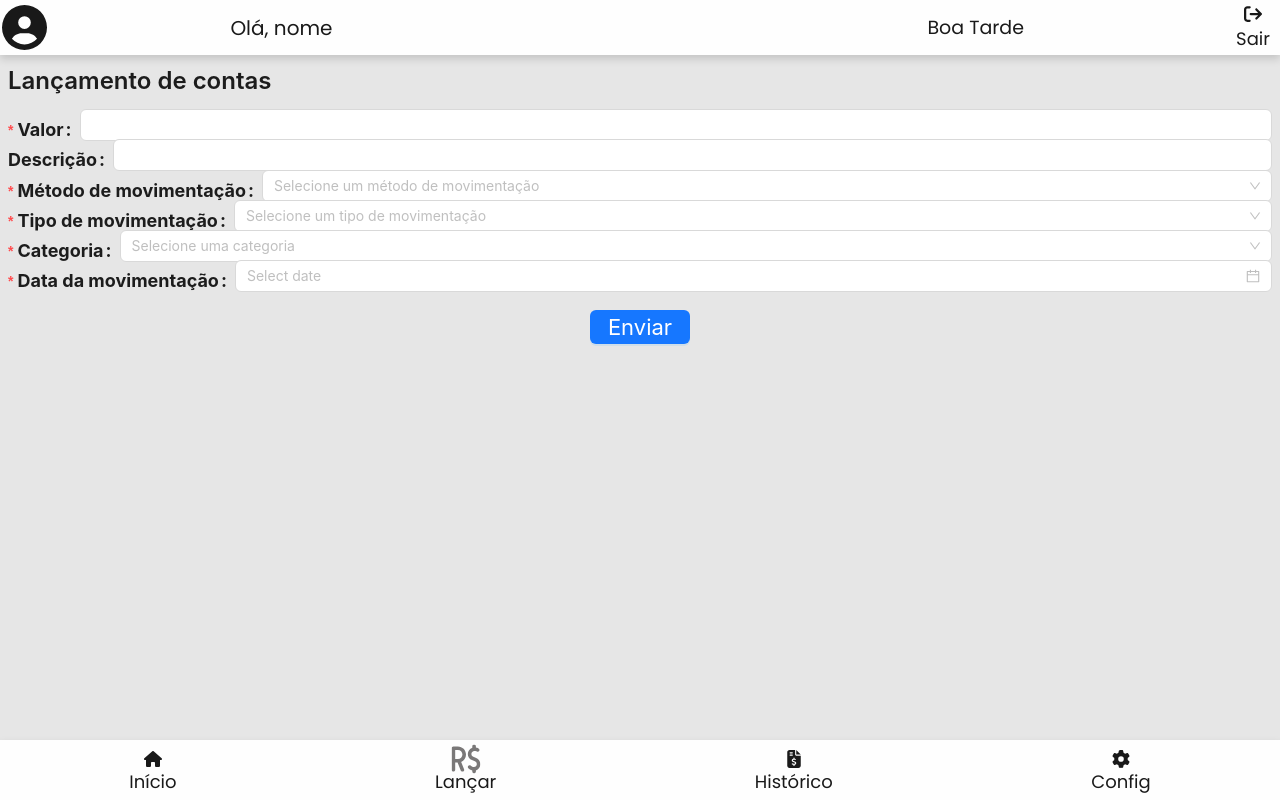
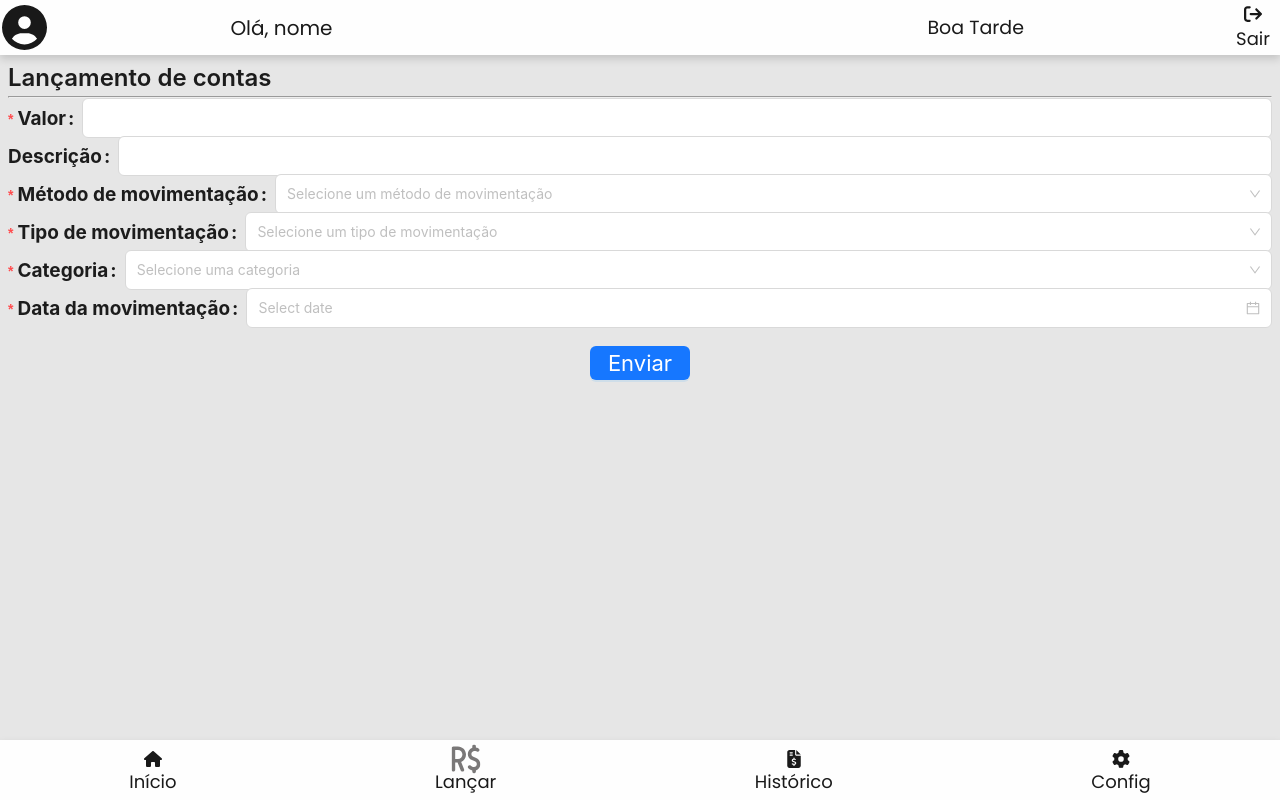
Before and after one commit to Nexusf1re/AbreusFinancial-FrontEnd, a React (Create React App) app: page /form in a window 1280 px wide. Built offline with nearby package versions, Linux system fonts and the light colour scheme.

Commit message:
form changes

```diff
--- a/package.json
+++ b/package.json
@@ -15,6 +15,7 @@
     "react-icons": "^5.3.0",
     "react-router-dom": "^6.27.0",
     "react-scripts": "5.0.1",
+    "styled-components": "^6.1.13",
     "web-vitals": "^2.1.4"
   },
   "scripts": {
--- a/src/pages/Form/Form.jsx
+++ b/src/pages/Form/Form.jsx
@@ -31,16 +31,20 @@ const FormComponent = () => {
       <TopBar />
       <Form onFinish={handleSubmit} className={styles.form}>
         <Title level={3}>Lançamento de contas</Title>
-
+        <hr style={{ marginBottom: '15px', marginTop: '-10px' }}></hr>
+        <div className={styles.formGroup}>
         <Form.Item
+         style={{marginTop: '-15px'}}
           className={styles.formInput}
           label="Valor"
           name="value"
           rules={[{ required: true, message: 'Por favor insira um valor!' }]}>
+
           <Input
             type="number"
             value={formData.value}
             onChange={(e) => handleChange('value', e.target.value)}
+            style={{ fontSize: '20px', padding: '0 12px', height: '40px' }}
           />
         </Form.Item>
 
@@ -52,6 +56,7 @@ const FormComponent = () => {
           <Input
             value={formData.description}
             onChange={(e) => handleChange('description', e.target.value)}
+            style={{ fontSize: '20px', padding: '0 12px', height: '40px' }}
           />
         </Form.Item>
 
@@ -62,6 +67,7 @@ const FormComponent = () => {
           rules={[{ required: true, message: 'Por favor selecione um método!' }]}>
           <Select
             value={formData.payment}
+            style={{height: '40px' }}
             onChange={(value) => handleChange('payment', value)}
             placeholder="Selecione um método de movimentação">
             <Option value="cash">Dinheiro</Option>
@@ -80,6 +86,7 @@ const FormComponent = () => {
           name="type"
           rules={[{ required: true, message: 'Por favor selecione um tipo!' }]}>
           <Select
+             style={{height: '40px' }}
             value={formData.type}
             onChange={(value) => handleChange('type', value)}
             placeholder="Selecione um tipo de movimentação">
@@ -94,6 +101,7 @@ const FormComponent = () => {
           name="category"
           rules={[{ required: true, message: 'Por favor selecione uma categoria!' }]}>
           <Select
+            style={{height: '40px' }}
             value={formData.category}
             onChange={(value) => handleChange('category', value)}
             placeholder="Selecione uma categoria">
@@ -110,6 +118,7 @@ const FormComponent = () => {
 
           <DatePicker
           className={styles.formDate}
+          style={{height: '40px' }}
             format="DD-MM-YYYY"
             value={formData.date ? moment(formData.date, 'DD-MM-YYYY') : null}
             onChange={(date) => handleChange('date', date ? moment(date).format('DD-MM-YYYY') : '')}
@@ -118,6 +127,7 @@ const FormComponent = () => {
 
           />
         </Form.Item>
+        </div>
 
         <Form.Item>
           <Button className={styles.formSubmit} type="primary" htmlType="submit">
--- a/src/pages/Form/Form.module.css
+++ b/src/pages/Form/Form.module.css
@@ -1,5 +1,5 @@
 .body{
-    margin-top: 65px;
+    margin-top: 62px;
 }
 
 .title{
@@ -7,37 +7,30 @@
 }
 
 .formInput{
-    font-size: 22px !important;
     margin-bottom: -2px;
 }
 
-.formInput .ant-input {
-    font-size: 30px !important;
-    padding: 8px !important;
-}
-
-.formInput{
-    font-size: 30px !important;
-}
-
-.formInput .ant-input-number {
-    font-size: 30px !important;
-    padding: 8px !important;
-}
-
-.formInput .ant-select-selector {
-    font-size: 30px !important;
-    padding: 8px !important;
-}
-
 .formInput label {
-    font-size: 18px !important;
+    font-size: 19px !important;
     margin-bottom: -10px !important;
     margin-top: 5px !important;
     color: var(--label-color);
     font-weight: bold;
     display: block;
 }
+
+.selectOption{
+    font-size: 17px !important;
+}
+
+/* Aplica o estilo ao valor selecionado no Select */
+.customSelect .ant-select-selection-item {
+    font-size: 20px; /* Ajusta o tamanho da fonte */
+    padding: 0 12px; /* Ajusta o padding */
+    height: 40px; /* Garante o alinhamento com o Select */
+    display: flex;
+    align-items: center;
+  }
 
 
 
```
Also changed, not shown: 1 other file (tests, documents, lock files or other folders).
